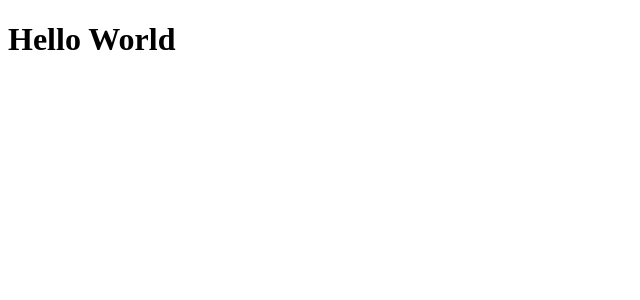
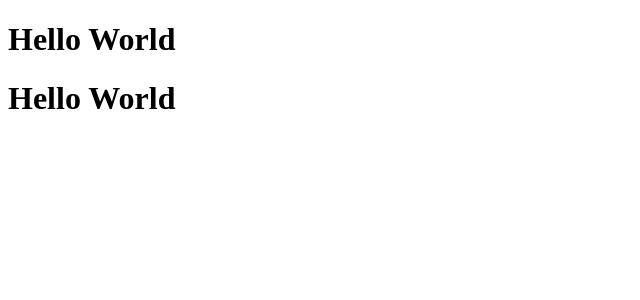
Before and after one commit to grup5/Frontend-Capstone, a React (Vite) app: page / in a window 1280 px wide. Shown: the top 300 px of the page, without its empty margins (0-640 px from the left). Built offline with nearby package versions, Linux system fonts and the light colour scheme.

Commit message:
Added the Recommended Products Carousel

```diff
--- a/src/App.jsx
+++ b/src/App.jsx
@@ -1,10 +1,11 @@
 import RelatedProducts from "./components/RelatedProducts/RelatedProducts.jsx"
-
+import RecommendedProducts from "./components/RecommendedProducts/RecommendedProducts.jsx"
 function App() {
 
   return (
     <>
       <RelatedProducts/>
+      <RecommendedProducts/>
     </>
   )
 }
--- /dev/null
+++ b/src/components/RecommendedProducts/RecommendedProducts.jsx
@@ -0,0 +1,3 @@
+export default function RecommendedProducts(){
+  return <h1>Hello World</h1>
+}
```
